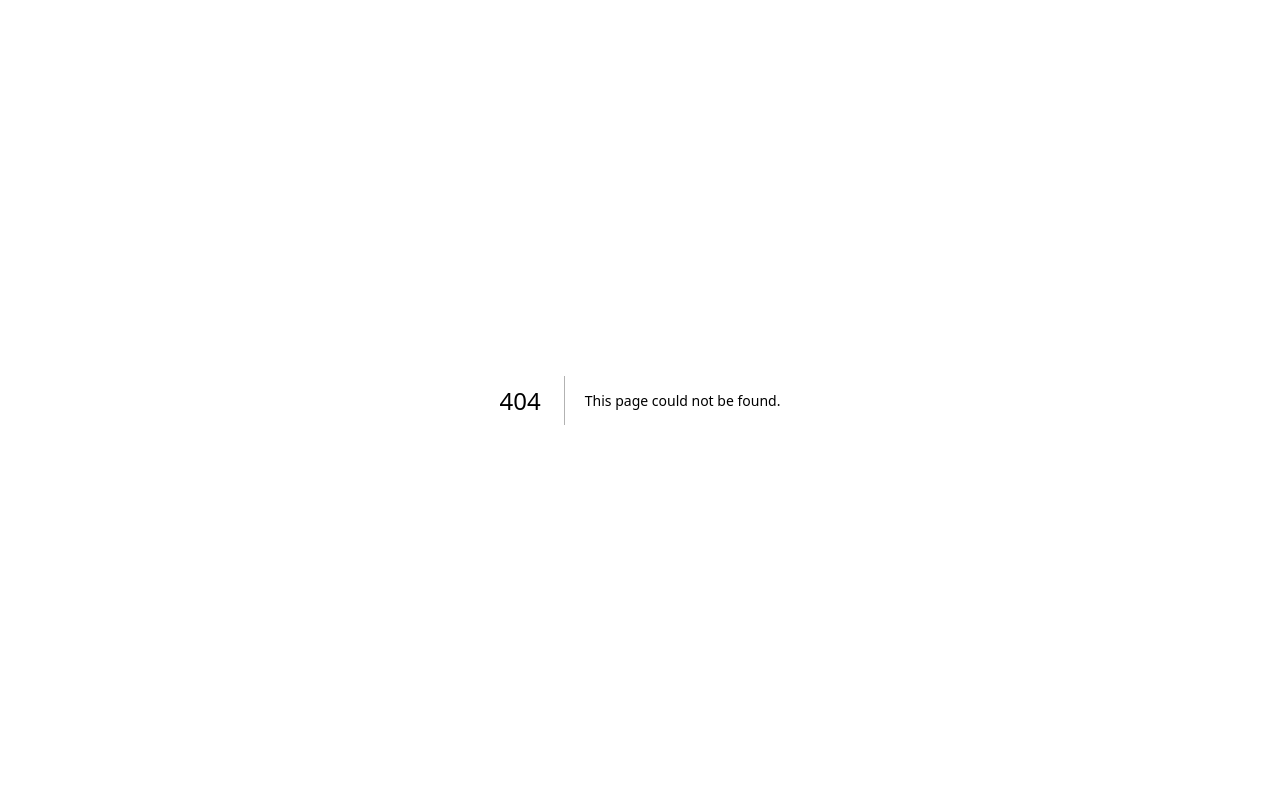
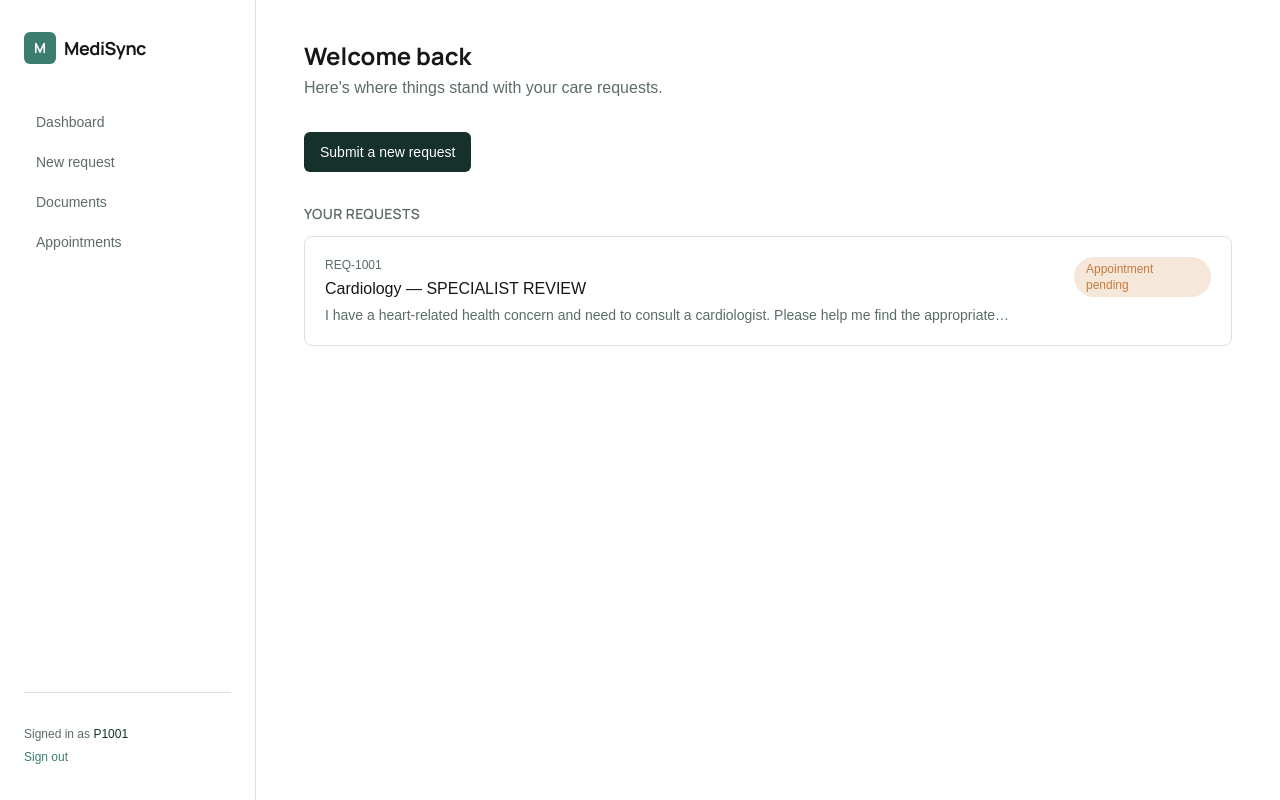
Before and after one commit to Sanjeev7673/Medisync-Os, a Next.js app: page /dashboard in a window 1280 px wide. Before the commit this address had no page. Built offline with nearby package versions, Linux system fonts and the light colour scheme.

Commit message:
Add MediSync dashboard

```diff
--- /dev/null
+++ b/app/dashboard/page.tsx
@@ -0,0 +1,26 @@
+"use client";
+
+import Link from "next/link";
+import { useEffect, useState } from "react";
+import PatientShell from "@/components/PatientShell";
+import StatusBadge from "@/components/StatusBadge";
+import { PatientRequest } from "@/lib/types";
+
+const CURRENT_PATIENT_ID = "P1001";
+
+export default function DashboardPage() {
+  const [requests, setRequests] = useState<PatientRequest[] | null>(null);
+  useEffect(() => { fetch(`/api/requests?patient_id=${CURRENT_PATIENT_ID}`).then((r) => r.json()).then((data) => setRequests(data.requests)); }, []);
+  return (
+    <PatientShell>
+      <header className="mb-8"><h1 className="font-display font-bold text-2xl">Welcome back</h1><p className="text-[var(--muted)] mt-1">Here&apos;s where things stand with your care requests.</p></header>
+      <div className="mb-8"><Link href="/requests/new" className="inline-flex items-center rounded-md bg-[var(--ink)] text-white text-sm font-medium px-4 py-2.5 hover:opacity-90 transition-opacity">Submit a new request</Link></div>
+      <section>
+        <h2 className="font-display font-semibold text-sm uppercase tracking-wide text-[var(--muted)] mb-3">Your requests</h2>
+        {requests === null && <p className="text-sm text-[var(--muted)]">Loading…</p>}
+        {requests?.length === 0 && <div className="border border-dashed border-[var(--border)] rounded-lg p-8 text-center"><p className="text-sm text-[var(--muted)]">No requests yet. Submit one to get started.</p></div>}
+        <div className="flex flex-col gap-3">{requests?.map((r) => <Link key={r.request_id} href={`/requests/${r.request_id}`} className="block bg-[var(--panel)] border border-[var(--border)] rounded-lg p-5 hover:border-[var(--care)] transition-colors"><div className="flex items-start justify-between gap-4"><div><p className="text-xs text-[var(--muted)] mb-1">{r.request_id}</p><p className="font-medium">{r.specialty ? `${r.specialty} — ` : ""}{r.request_type?.replace("_", " ") ?? "Classifying request…"}</p><p className="text-sm text-[var(--muted)] mt-1 line-clamp-1">{r.request}</p></div><StatusBadge status={r.workflow_status} /></div></Link>)}</div>
+      </section>
+    </PatientShell>
+  );
+}
```
